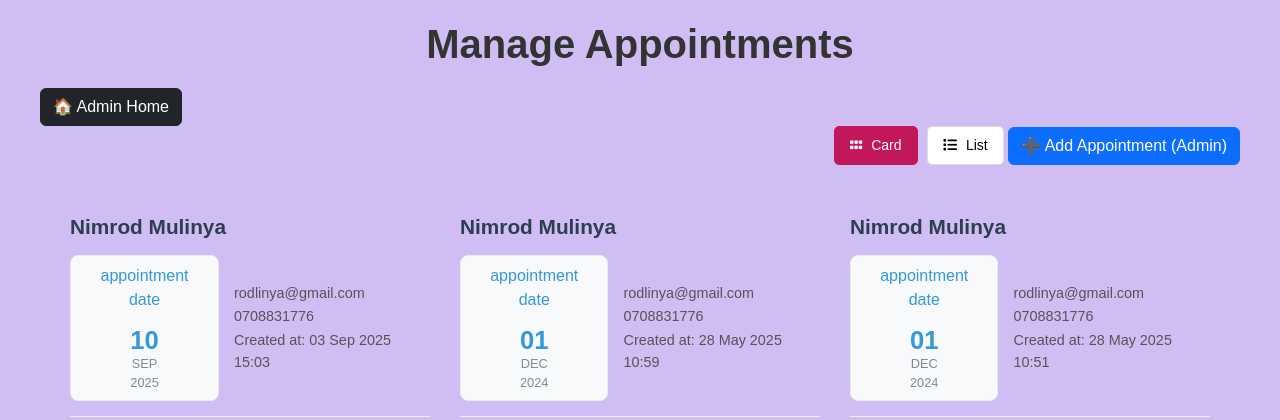
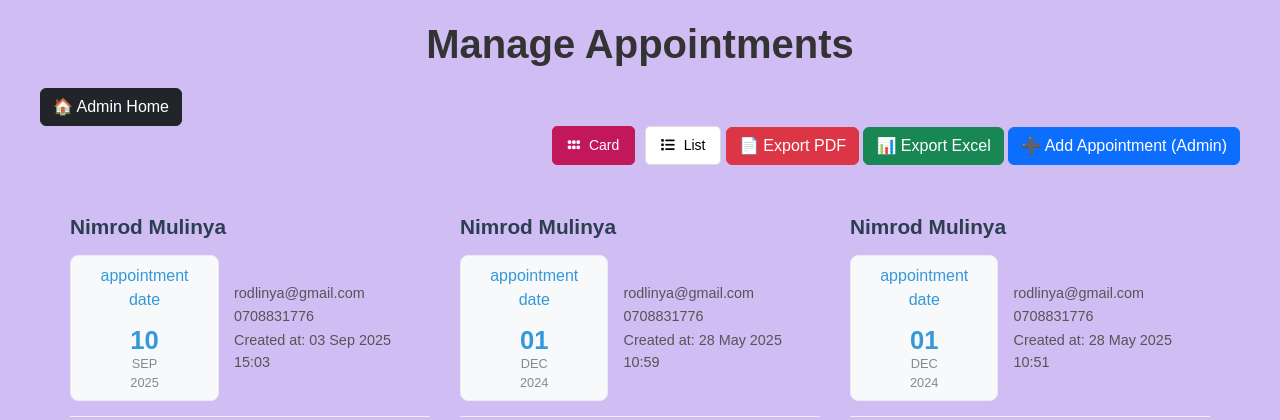
Before and after one commit to NMMalika/dr.MulundaDjango, a Django app: page /manage-appointment/ in a window 1280 px wide. Shown: the top 420 px of the page. Run offline with Django 5.2, Linux system fonts and the light colour scheme; a user stored in the database is signed in; data comes from the database, SQL or seed files in the repository; both versions use the stored data as it was after the commit; some libraries are stand-ins or nearby versions.

Commit message:
export  to PDF and Excel

```diff
--- a/doctor/views.py
+++ b/doctor/views.py
@@ -12,6 +12,12 @@ from django.core.paginator import Paginator
 from django.views import View
 from django.utils.decorators import method_decorator
 from django.contrib.admin.views.decorators import staff_member_required
+import io
+from django.http import FileResponse, HttpResponse
+from reportlab.platypus import SimpleDocTemplate, Paragraph, Table, TableStyle
+from reportlab.lib.styles import getSampleStyleSheet
+from reportlab.lib import colors
+from openpyxl import Workbook
 # Create your views here.
 
 class HomeTemplateView(TemplateView):
@@ -185,3 +191,61 @@ def blogdetail(request, blog_id):
         'form': form,
         'comments': comments
     })
+
+
+
+
+
+
+# --- PDF EXPORT ---
+def export_appointments_pdf(request):
+    buffer = io.BytesIO()
+    doc = SimpleDocTemplate(buffer)
+    styles = getSampleStyleSheet()
+    elements = []
+
+    # Title
+    elements.append(Paragraph("Appointments Report", styles['Heading1']))
+
+    # Table data
+    data = [["Name", "Email", "Phone", "Date", "Message"]]
+    for appt in Appointment.objects.all():
+        data.append([appt.name, appt.email, appt.phone,
+                     appt.date.strftime("%d-%m-%Y"), appt.message])
+
+    # Create table
+    table = Table(data, repeatRows=1)
+    table.setStyle(TableStyle([
+        ("BACKGROUND", (0, 0), (-1, 0), colors.lightblue),
+        ("TEXTCOLOR", (0, 0), (-1, 0), colors.white),
+        ("GRID", (0, 0), (-1, -1), 1, colors.black),
+        ("FONTNAME", (0, 0), (-1, 0), "Helvetica-Bold"),
+        ("ALIGN", (0, 0), (-1, -1), "CENTER"),
+    ]))
+    elements.append(table)
+
+    doc.build(elements)
+    buffer.seek(0)
+    return FileResponse(buffer, as_attachment=True, filename="appointments.pdf")
+
+
+# --- EXCEL EXPORT ---
+def export_appointments_excel(request):
+    wb = Workbook()
+    ws = wb.active
+    ws.title = "Appointments"
+
+    # Headers
+    ws.append(["Name", "Email", "Phone", "Date", "Message"])
+
+    # Data rows
+    for appt in Appointment.objects.all():
+        ws.append([appt.name, appt.email, appt.phone,
+                   appt.date.strftime("%d-%m-%Y"), appt.message])
+
+    response = HttpResponse(
+        content_type="application/vnd.openxmlformats-officedocument.spreadsheetml.sheet"
+    )
+    response["Content-Disposition"] = 'attachment; filename="appointments.xlsx"'
+    wb.save(response)
+    return response
--- a/jackie/urls.py
+++ b/jackie/urls.py
@@ -1,8 +1,12 @@
 
 from django.contrib import admin
 from django.urls import path, include
+from doctor import views
+
 
 urlpatterns = [
     path("admin/", admin.site.urls),
     path("", include("doctor.urls")),
+    path("export/pdf/", views.export_appointments_pdf, name="export_appointments_pdf"),
+    path("export/excel/", views.export_appointments_excel, name="export_appointments_excel"),
 ]
--- a/templates/manage_appointment.html
+++ b/templates/manage_appointment.html
@@ -307,6 +307,12 @@
         <button id="view-list-btn" class="view-toggle-btn" title="List View">
           <i class="fa-solid fa-list"></i> List
         </button>
+        <a href="{% url 'export_appointments_pdf' %}" class="btn btn-danger">
+          📄 Export PDF
+        </a>
+        <a href="{% url 'export_appointments_excel' %}" class="btn btn-success">
+          📊 Export Excel
+        </a>
         <a href="{% url 'admin:doctor_appointment_add' %}" class="btn btn-primary">
           ➕ Add Appointment (Admin)
         </a>
```
Also changed, not shown: db.sqlite3.
